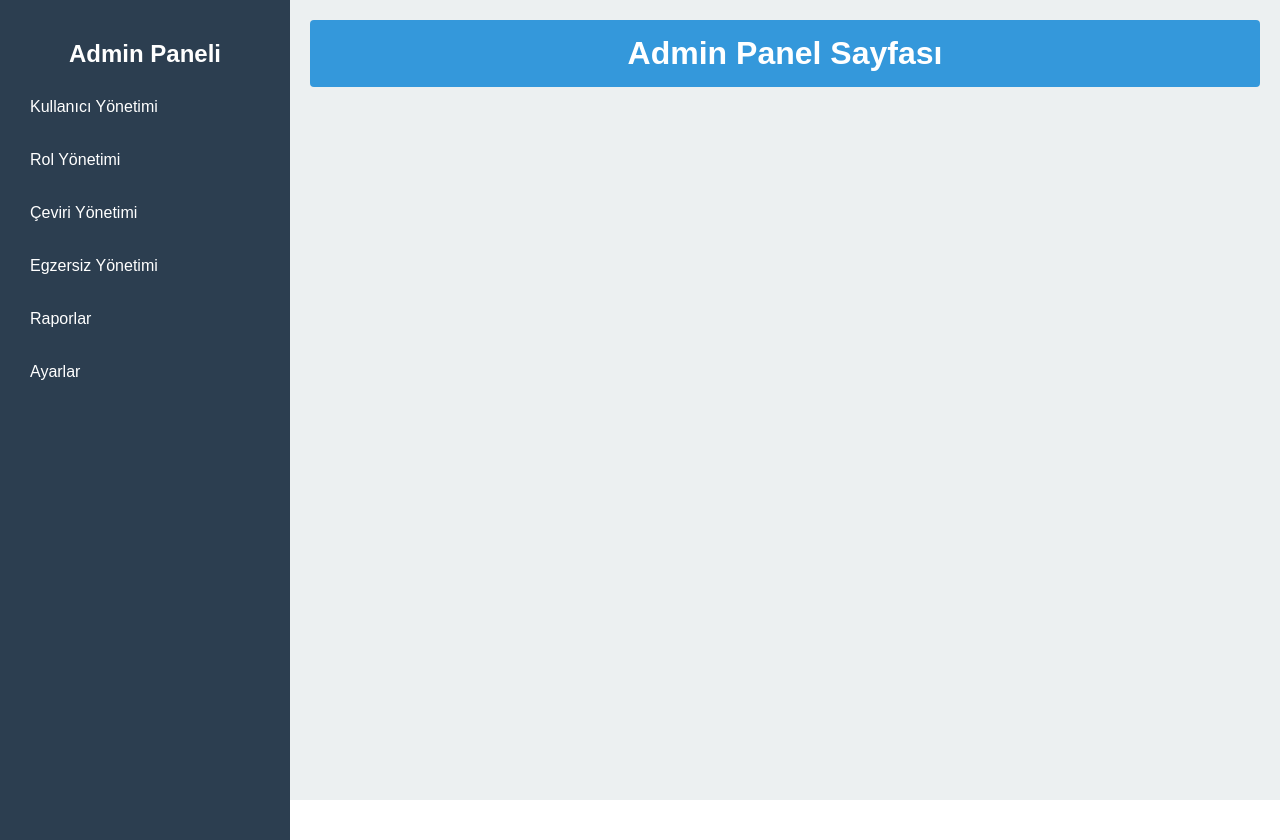
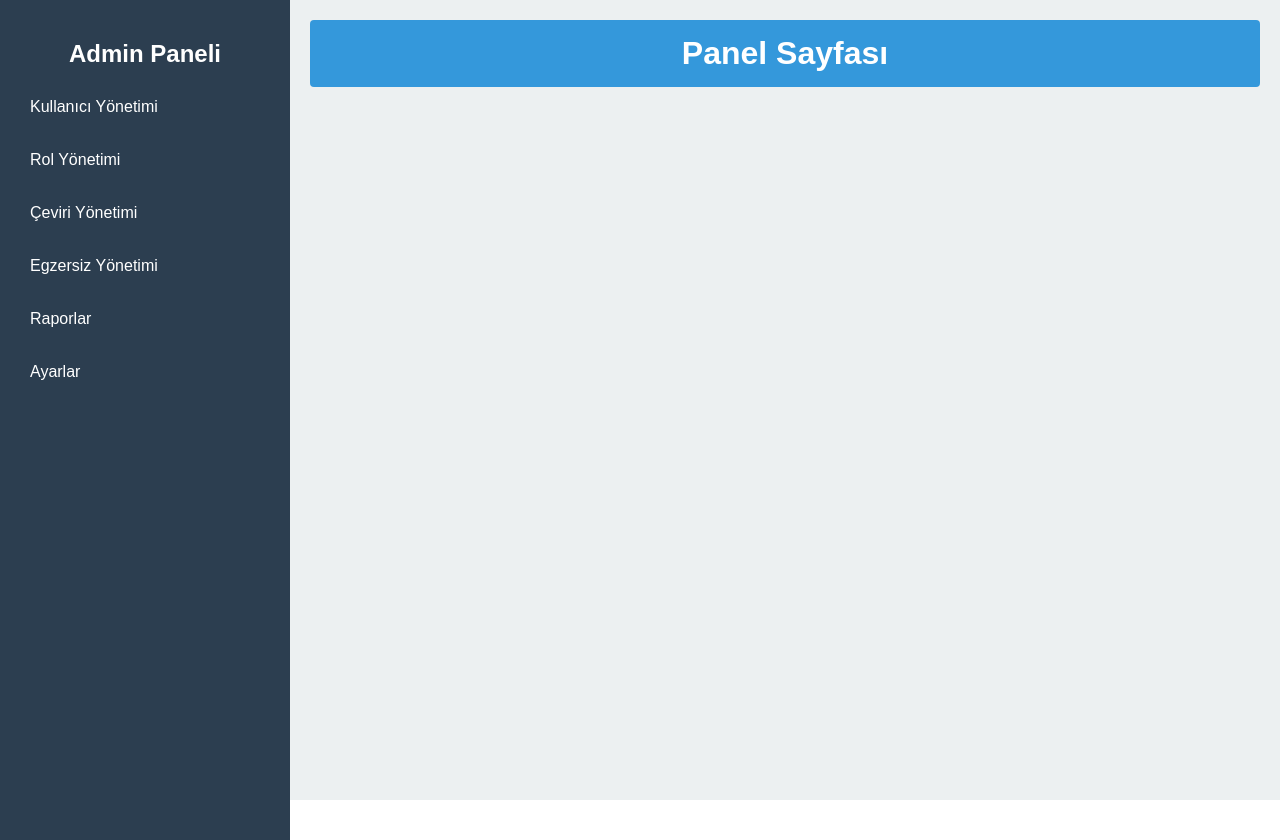
Before and after one commit to YTM-TranslationAndLanguageDevelopment/LanguageDevelopment-website, a website: page admin.html in a window 1280 px wide. Drawn offline with Linux system fonts and the light colour scheme.

Commit message:
Update admin.html
düzenleme

```diff
--- a/admin.html
+++ b/admin.html
@@ -22,7 +22,7 @@
     </div>
     <div class="main-content">
         <header>
-            <h1>Admin Panel Sayfası</h1>
+            <h1>Panel Sayfası</h1>
         </header>
         <section id="content">
             <!-- Dinamik içerik buraya yüklenecek -->
```
